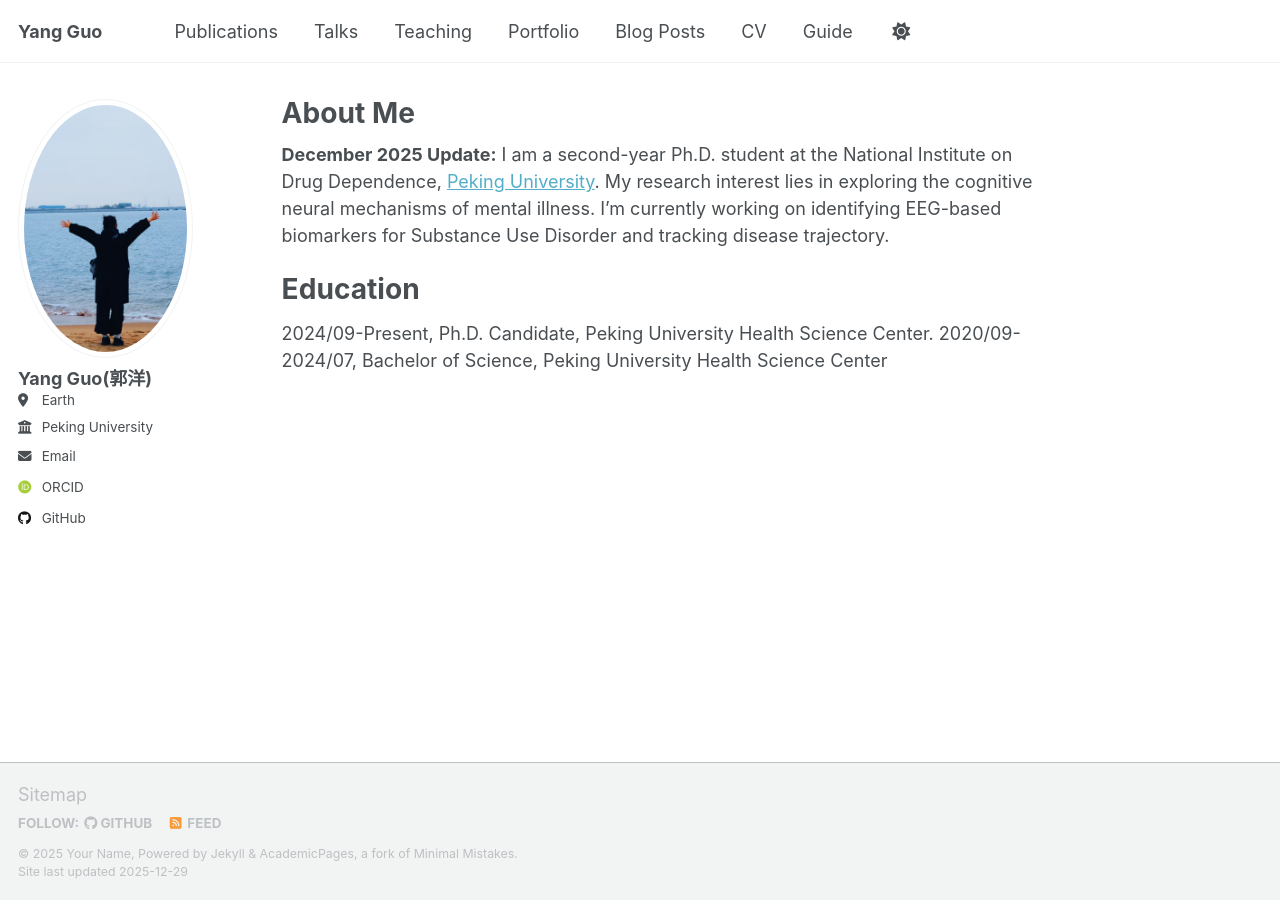
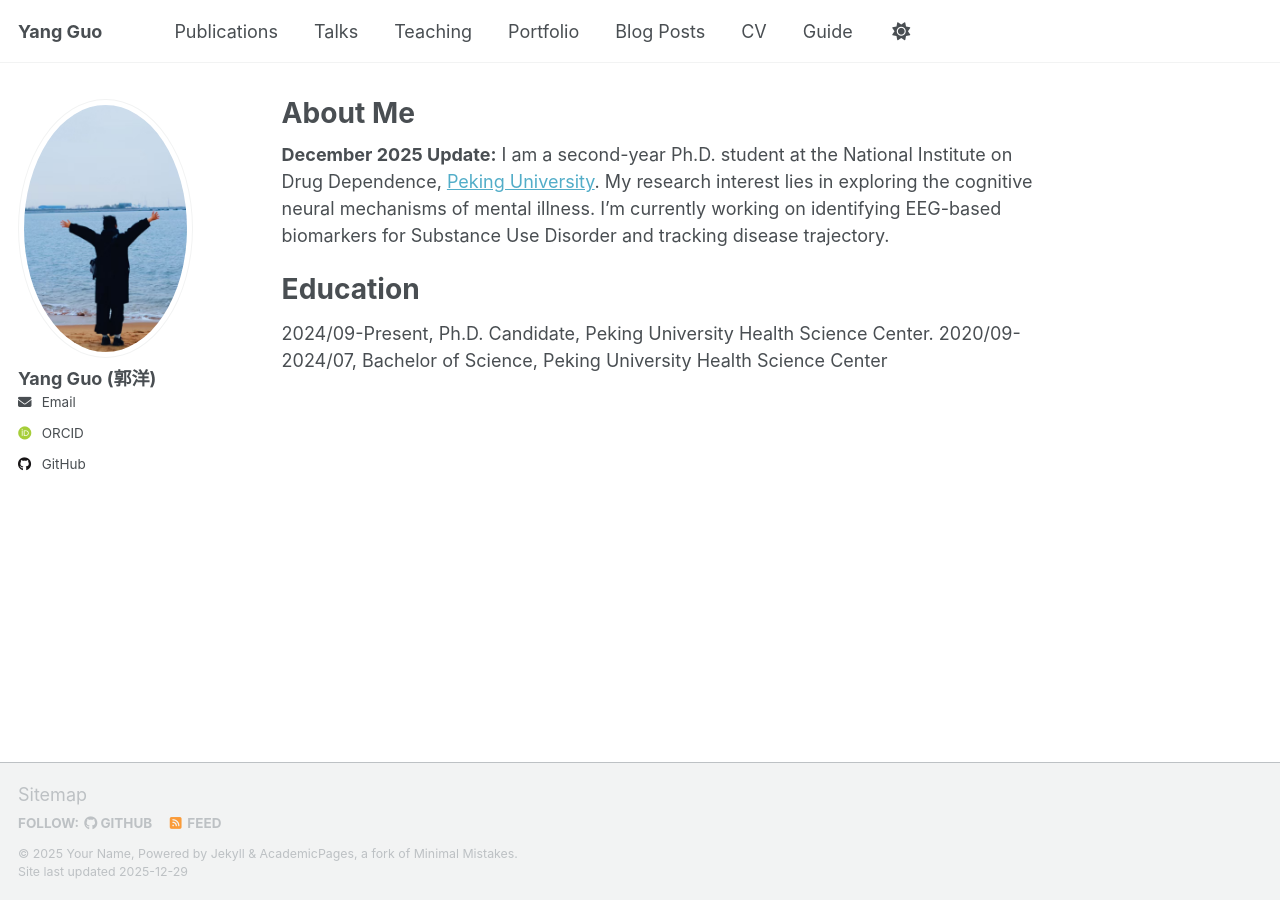
Before and after one commit to Chloesky/Chloesky.github.io, a Jekyll site: the page built from _pages/about.md, in a window 1280 px wide. Built offline with Jekyll 4.4.1, drawn with Linux system fonts in a browser that asks for light colours; some web fonts are replaced; a script that is not in the unit is left out.

Commit message:
Update _config.yml

```diff
--- a/_config.yml
+++ b/_config.yml
@@ -24,11 +24,11 @@ repository               : "chloesky/chloesky.github.io"
 author:
   # Biographic information
   avatar           : "../images/YangGuo.png"
-  name             : "Yang Guo(郭洋)"
+  name             : "Yang Guo (郭洋)"
   pronouns         : #"she/her"
   bio              : # "Short biography for the left-hand sidebar"
-  location         : "Earth"
-  employer         : "Peking University"
+  location         : #"Earth"
+  employer         : #"Peking University"
   uri              : #"https://Chloesky.github.io"
   email            : "yangguo@stu.pku.edu.cn"
 
```
